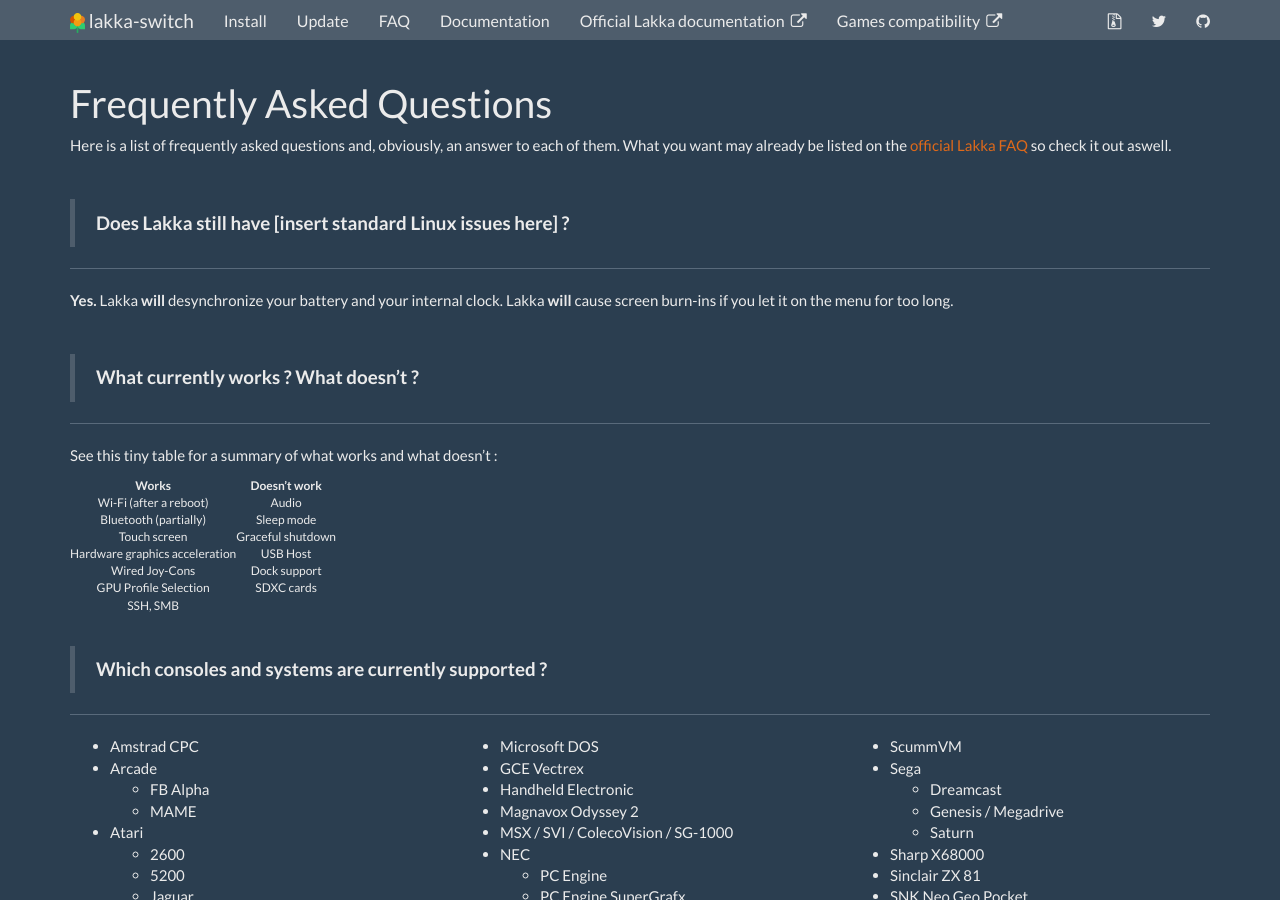
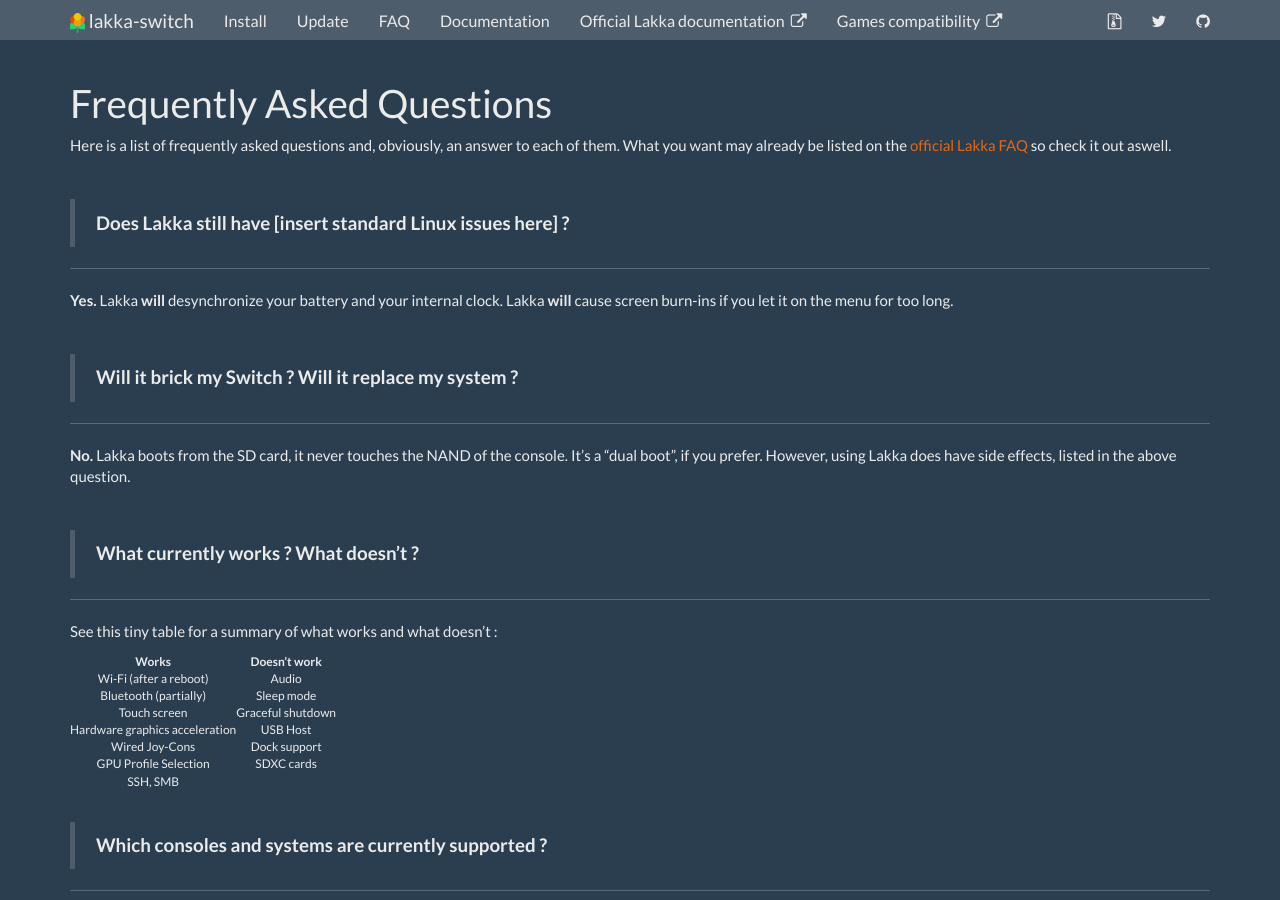
Before and after one commit to lakka-switch/documentation, a Jekyll site: the page built from faq.md, in a window 1280 px wide and 900 px high. Built offline with Jekyll 4.4.1, drawn with Linux system fonts in a browser that asks for light colours; nearby versions of some CDN libraries.

Commit message:
Update faq.md

```diff
--- a/faq.md
+++ b/faq.md
@@ -11,6 +11,13 @@
 ***
 
 **Yes.** Lakka **will** desynchronize your battery and your internal clock. Lakka **will** cause screen burn-ins if you let it on the menu for too long.
+
+&nbsp;
+> **Will it brick my Switch ? Will it replace my system ?**
+
+***
+
+**No.** Lakka boots from the SD card, it never touches the NAND of the console. It's a "dual boot", if you prefer. However, using Lakka does have side effects, listed in the above question.
 
 &nbsp;
 > **What currently works ? What doesn't ?**
```
